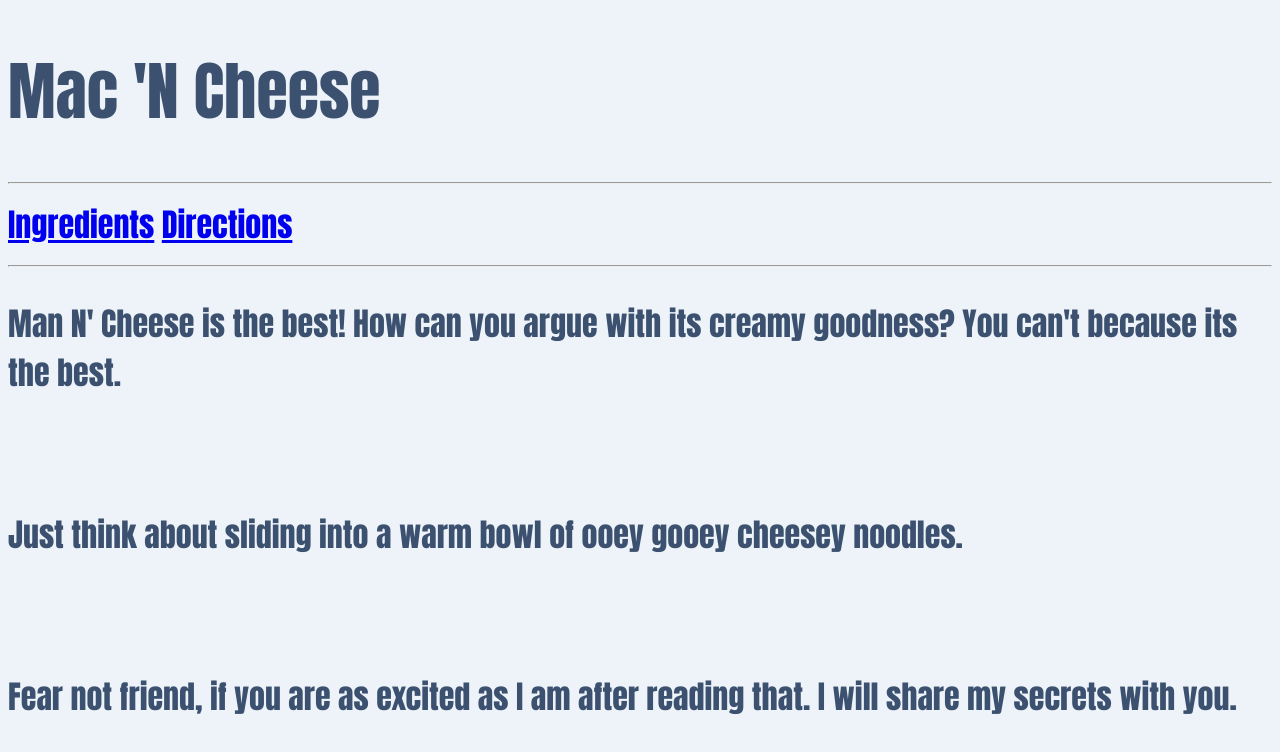
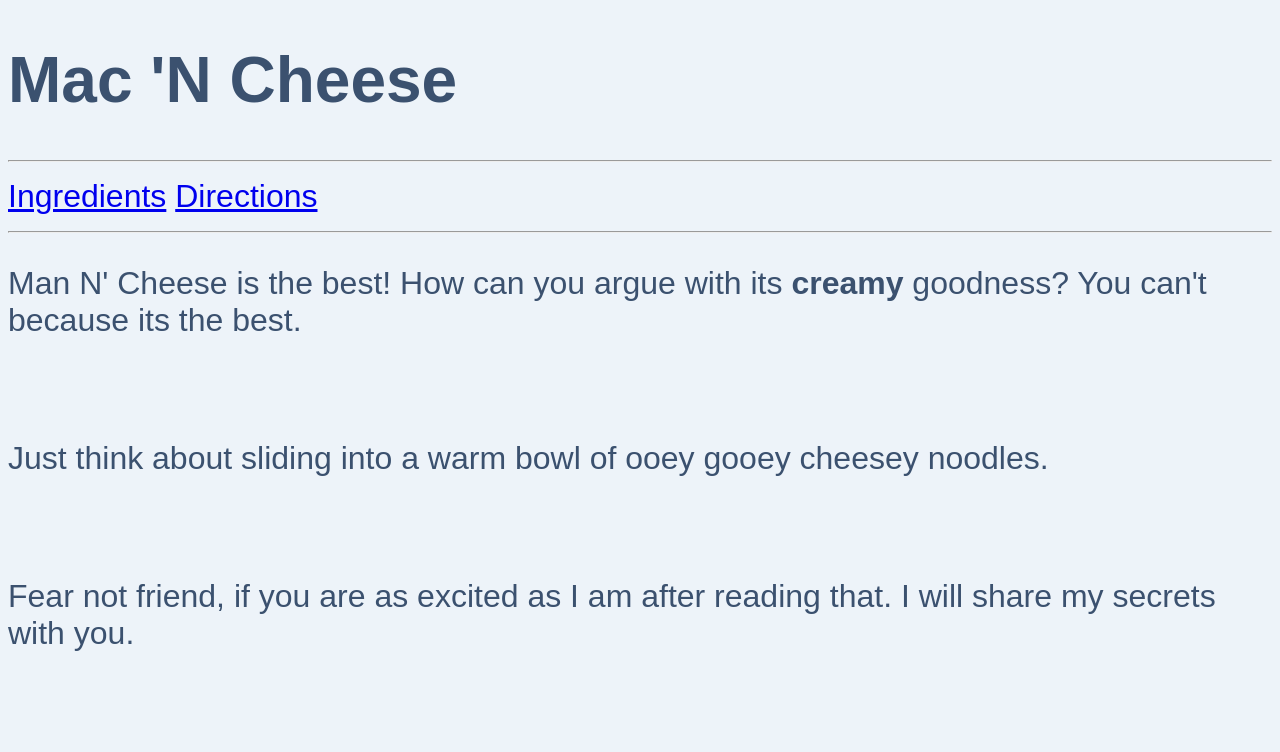
Before and after one commit to T4nGe4nT/favfood, a plain HTML site: page index.html in a window 1280 px wide. Drawn offline with Linux system fonts and the light colour scheme.

Commit message:
Fixed Nav

```diff
--- a/index.html
+++ b/index.html
@@ -10,8 +10,10 @@
     <h1>Mac 'N Cheese</h1>
     <hr>
     <div>
-        <a href="ingredients.html">Ingredients</a>
+        <nav>
+        <a href="ingrediants.html">Ingredients</a>
         <a href="directions.html">Directions</a>
+        </nav>
     </div>
     <hr>
     <p> Man N' Cheese is the best! How can you argue with its <b>creamy</b> goodness? You can't because its the best.</p>
--- a/styles.css
+++ b/styles.css
@@ -2,7 +2,7 @@ body {
     background-color: #EDF3F9;
 }
 .index {
-    font-family: Impact, Haettenschweiler, 'Arial Narrow Bold', sans-serif;
+    font-family: Arial, Helvetica, sans-serif;
     font-size: 2em;
     color: #3B516F;
 }
```
Also changed, not shown: directions.html (+2 -0 lines), ingrediants.html (+2 -0 lines).
